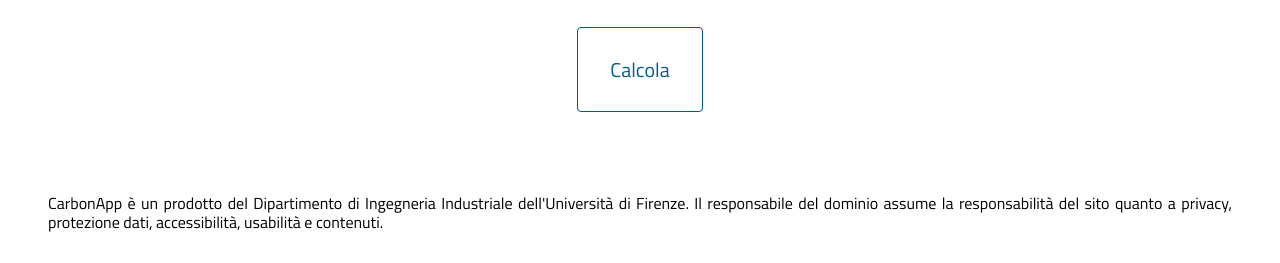
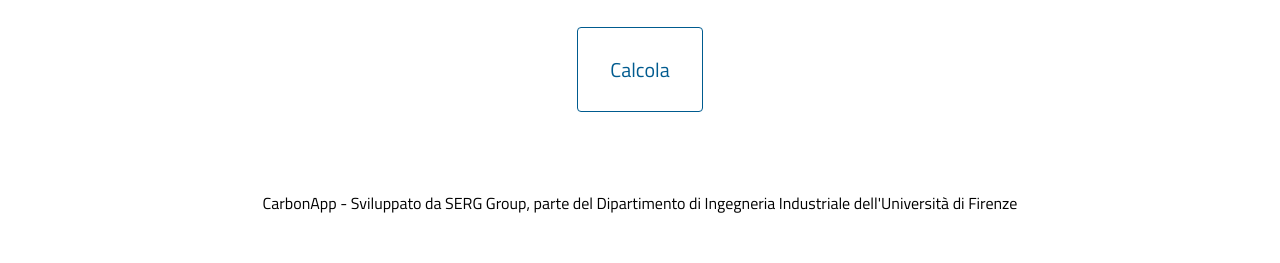
Before and after one commit to SERGGroup/CarbonFootprintWebApp, a Flask app: page / in a window 1280 px wide. Shown: the part 3776-4039 px from the top of the page. After the commit the page ends 3989 px from the top, so only its background shows below. Run offline with Flask 3, Linux system fonts and the light colour scheme; some libraries are stand-ins or nearby versions.

Commit message:
Disclaimer modified

```diff
--- a/CarbonFootprint_site/python_code/form_definition_class.py
+++ b/CarbonFootprint_site/python_code/form_definition_class.py
@@ -109,6 +109,7 @@ class InputCollection(ABC):
 
         pass
 
+
 class FormSubModules(InputCollection):
 
     def init_from_dict(self, init_dict, is_italian):
@@ -125,6 +126,7 @@ class FormSubModules(InputCollection):
 
         return self.name is not None
 
+
 class FormMainModules(InputCollection):
 
     def init_from_dict(self, init_dict, is_italian):
@@ -134,6 +136,7 @@ class FormMainModules(InputCollection):
             if type(init_dict[sub_key]) == dict:
 
                 self.input_list.append(FormSubModules(sub_key, init_dict[sub_key], self, is_italian=is_italian))
+
 
 class MainFormClass(InputCollection):
 
--- a/CarbonFootprint_site/templates/Ita/0 - layout.html
+++ b/CarbonFootprint_site/templates/Ita/0 - layout.html
@@ -142,9 +142,8 @@
 
             <footer class="footer_class">
                 <div class="footer_text">
-                    CarbonApp è un prodotto del Dipartimento di Ingegneria Industriale dell'Università di Firenze.
-                    Il responsabile del dominio assume la responsabilità del sito quanto a privacy,
-                    protezione dati, accessibilità, usabilità e contenuti.
+                    CarbonApp - Sviluppato da <a href='https://www.dief.unifi.it/vp-167-serg.html' target="_blank">SERG Group</a>,
+                    parte del Dipartimento di Ingegneria Industriale dell'Università di Firenze
                 </div>
             </footer>
 
```
Also changed, not shown: flask_monitoringdashboard.db, test/flask_monitoringdashboard.db.
